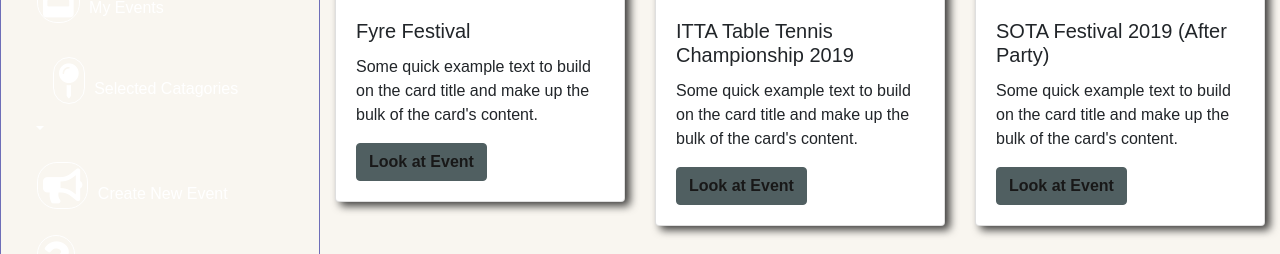
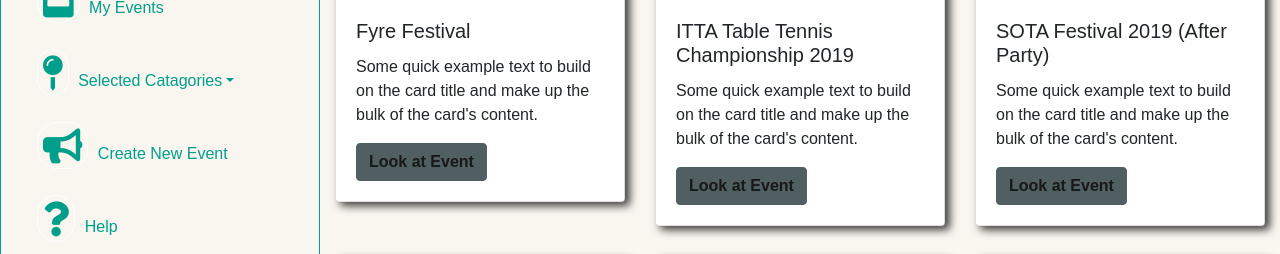
Before and after one commit to CodemasterInstitute/Eventure, a PHP site: page /dashboard.php in a window 1280 px wide. Shown: the part 420-674 px from the top of the page. Run offline with PHP 8.4, Linux system fonts and the light colour scheme; the visitor is signed in with stand-in values (Sample User, id 1); data that the repository does not hold is empty; some libraries are stand-ins or nearby versions.

Commit message:
fixed up dash nav functionality

```diff
--- a/CSS/main.css
+++ b/CSS/main.css
@@ -324,13 +324,13 @@ p.banner-tagline {
     margin-top: 70px;
 
     height: 90%;
-    border: 1px solid rgb(110, 110, 184);
+    border: 1px solid rgb(0, 159, 139);
 
 
 }
 
 .dash-nav a {
-    color: rgb(110, 110, 184);
+    color: rgb(0, 159, 139);
 }
 
 
--- a/dashboard.php
+++ b/dashboard.php
@@ -50,8 +50,8 @@ if (isset($_SESSION['username'])) {?>
     <meta http-equiv="X-UA-Compatible" content="IE=edge">
     <title>Eventure</title>
     <meta name="viewport" content="width=device-width, initial-scale=1, shrink-to-fit=no">
+    <link rel="stylesheet" href="https://stackpath.bootstrapcdn.com/bootstrap/4.3.1/css/bootstrap.min.css" integrity="sha384-ggOyR0iXCbMQv3Xipma34MD+dH/1fQ784/j6cY/iJTQUOhcWr7x9JvoRxT2MZw1T" crossorigin="anonymous">
     <link rel="stylesheet" href="https://use.fontawesome.com/releases/v5.8.1/css/all.css" integrity="sha384-50oBUHEmvpQ+1lW4y57PTFmhCaXp0ML5d60M1M7uH2+nqUivzIebhndOJK28anvf" crossorigin="anonymous">
-    <link rel="stylesheet" href="https://stackpath.bootstrapcdn.com/bootstrap/4.3.1/css/bootstrap.min.css" integrity="sha384-ggOyR0iXCbMQv3Xipma34MD+dH/1fQ784/j6cY/iJTQUOhcWr7x9JvoRxT2MZw1T" crossorigin="anonymous">
     <link rel="shortcut icon" href="CSS\images\eventure favcon 1.ico" type="image/x-icon">
     <link rel="stylesheet" type="text/css" media="screen" href="CSS/main.css">
     <style>
@@ -170,28 +170,22 @@ if (isset($_SESSION['username'])) {?>
     <div class="dash-nav col-lg-3" id="mainDash">
       <h2>Members Dashboard</h2>
       <div class="logged_in_info">
-		<span>welcome <?php echo $_SESSION['username'] ?></span>
-		<span><a href="logout.php">logout</a></span>
-	</div>
-        <ul class="nav flex-column">
+        <span>welcome <?php echo $_SESSION['username'] ?></span>
+        <span><a href="logout.php">logout</a></span>
+	    </div>
+        <ul class="nav flex-sm-column">
             <li class="nav-item">
               <a class="nav-link active" href="#"><i class="fas fa-user-edit"></i> Account Information</a>
             </li>
             <li class="nav-item">
               <a class="nav-link" href="#"><i class="fas fa-calendar-week"></i> My Events</a>
             </li>
-            <li class="nav-link dropdown-toggle" href="#" id="navbarDropdown" role="button" data-toggle="dropdown" aria-haspopup="true" aria-expanded="false">
-              <a class="nav-link" href="#"><i class="fas fa-map-pin"></i> Selected Catagories</a>
-              <div class="dropdown-menu" aria-labelledby="navbarDropdown">
-                  <a class="dropdown-item" href="#">Sport</a>
-                  <a class="dropdown-item" href="#">Comedy</a>
-                  <a class="dropdown-item" href="#">Design</a>
-                  <a class="dropdown-item" href="#">Workout</a>
-                  <a class="dropdown-item" href="#">E-Sport</a>
-                  <a class="dropdown-item" href="#">Surfing</a>
-                  <a class="dropdown-item" href="#">Band</a>
-                  <a class="dropdown-item" href="#">HvZ</a>
-                </div>
+            <li class="nav-item dropdown">
+              <a class="nav-link dropdown-toggle" href="#" role="button" data-toggle="dropdown" aria-haspopup="true" aria-expanded="false"><i class="fas fa-map-pin"></i> Selected Catagories</a>
+              <div class="dropdown-menu">
+                <a class="dropdown-item" href="#">Comedy</a>
+                <a class="dropdown-item" href="#">Music</a>
+              </div>
             </li>
             <li class="nav-item">
               <a class="nav-link" href="create-an-event.php"><i class="fas fa-bullhorn"></i> Create New Event</a>
@@ -362,8 +356,8 @@ if (isset($_SESSION['username'])) {?>
     <meta http-equiv="X-UA-Compatible" content="IE=edge">
     <title>Eventure</title>
     <meta name="viewport" content="width=device-width, initial-scale=1, shrink-to-fit=no">
+    <link rel="stylesheet" href="https://stackpath.bootstrapcdn.com/bootstrap/4.3.1/css/bootstrap.min.css" integrity="sha384-ggOyR0iXCbMQv3Xipma34MD+dH/1fQ784/j6cY/iJTQUOhcWr7x9JvoRxT2MZw1T" crossorigin="anonymous">
     <link rel="stylesheet" href="https://use.fontawesome.com/releases/v5.8.1/css/all.css" integrity="sha384-50oBUHEmvpQ+1lW4y57PTFmhCaXp0ML5d60M1M7uH2+nqUivzIebhndOJK28anvf" crossorigin="anonymous">
-    <link rel="stylesheet" href="https://stackpath.bootstrapcdn.com/bootstrap/4.3.1/css/bootstrap.min.css" integrity="sha384-ggOyR0iXCbMQv3Xipma34MD+dH/1fQ784/j6cY/iJTQUOhcWr7x9JvoRxT2MZw1T" crossorigin="anonymous">
     <link rel="stylesheet" type="text/css" media="screen" href="CSS/main.css">
     <style>
 
--- a/main.js
+++ b/main.js
@@ -29,13 +29,13 @@
             $(window).on("scroll", function() {
                 if($(window).scrollTop() > 200) {
                     $(".navbar-scroll").addClass("active-header");
-                    $(".nav-link").attr("style","color: black");
+                    //$(".nav-link").attr("style","color: black");
 
 
                 } else {
                     //remove the background property so it comes transparent again
                    $(".navbar-scroll").removeClass("active-header");
-                   $(".nav-link").attr("style","color: white");
+                  // $(".nav-link").attr("style","color: white");
                 }
             });
         });
```
